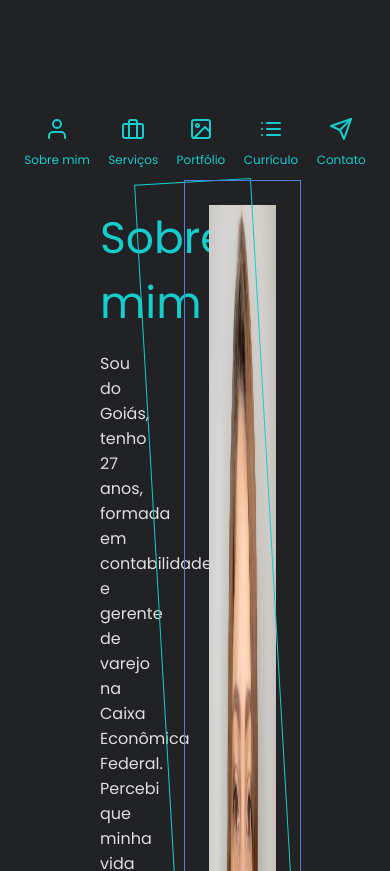
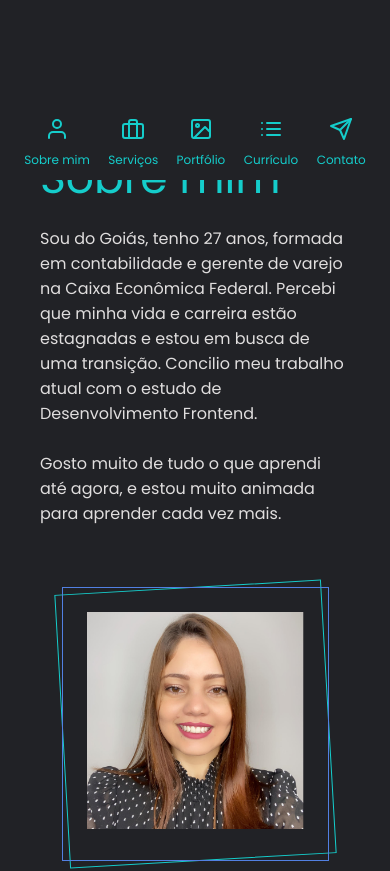
Before and after one commit to KarineMoraiss/Portf-lio, a plain HTML site: page index.html in a window 390 px wide. Shown: the part 664-1535 px from the top of the page. Drawn offline with nearby package versions, Linux system fonts and the light colour scheme.

Commit message:
Responsividade Sobre mim

```diff
--- a/style.css
+++ b/style.css
@@ -86,6 +86,7 @@ nav {
     padding: 0 100px;
     position: sticky;
     top: 0;
+    z-index: 99;
 }
 
 nav img {
@@ -127,6 +128,7 @@ nav ul a svg {
 .about-me .img-container img {
     width: 70%;
     height: 100%;
+    object-fit: cover;
 }
 
 .about-me .img-container .line {
@@ -156,6 +158,22 @@ nav ul a svg {
     nav {
         padding: 0 30px;
     }
+
+    .about-me {
+        flex-direction: column;
+    }
+
+    .about-me .container, .about-me .img-container {
+        width: 100%;
+    }
+
+    .about-me .container {
+        padding-right: 0;
+    }
+
+    .about-me .img-container {
+        margin: 70px 0;
+    }
 }
 
 @media (max-width: 767px) {
@@ -180,7 +198,7 @@ nav ul a svg {
 
 @media (max-width: 480px) {
     header .container {
-        padding: 40px;
+        padding: 0 40px;
     }
 
     nav {
@@ -200,4 +218,8 @@ nav ul a svg {
         margin: 0 auto 10px;
     }
 
+    .about-me {
+        padding: 40px;
+    }
+
 }
```
